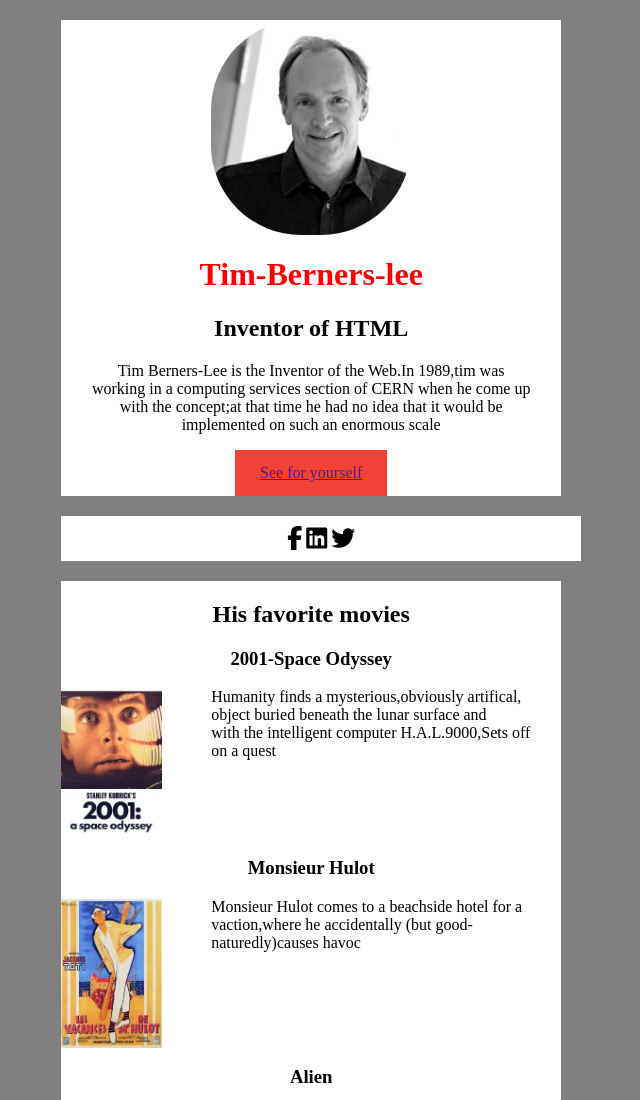
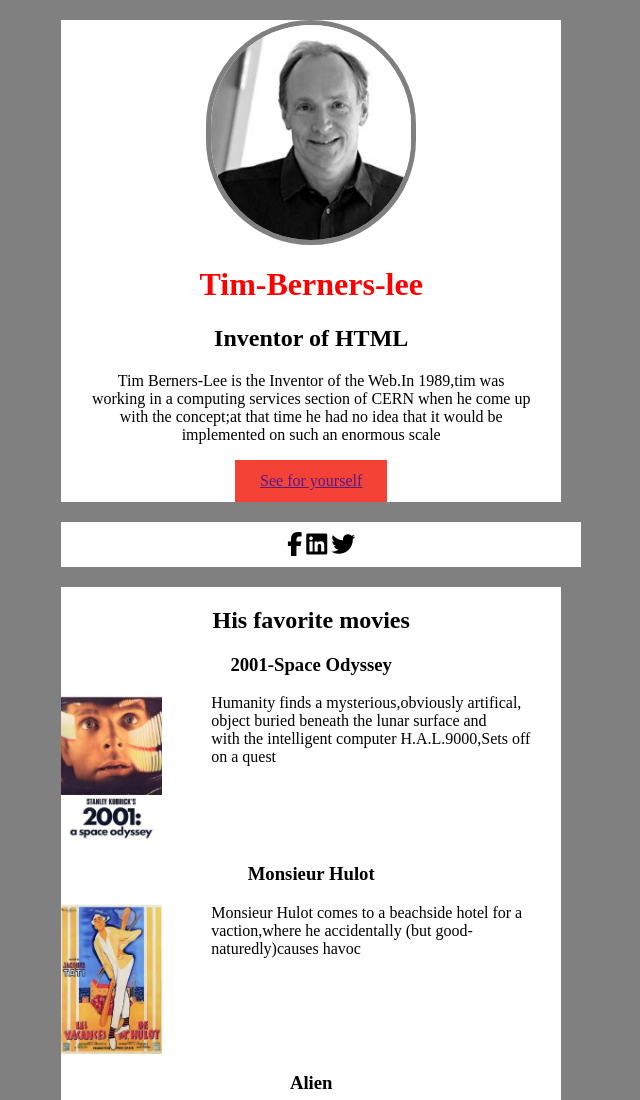
Before and after one commit to BhamaGuruswami/Tim-Berners-lee, a plain HTML site: page index.html in a window 1280 px wide. Shown: the top 1100 px of the page, without its empty margins (326-966 px from the left). Drawn offline with Linux system fonts and the light colour scheme.

Commit message:
git commit -m "first project"

```diff
--- a/style.css
+++ b/style.css
@@ -5,12 +5,13 @@ body{
 
 
  .img1 {
-    border-radius: 90px;
+    border-radius: 180px;
     width: 200px;
     height: auto;
     text-align: center;
     margin-left: auto;
     margin-right: auto;
+    border: 5px solid gray;
 
 }
 h1{
@@ -30,6 +31,7 @@ h1{
 .space {
     text-align: center;
 }
+
 .space1{
     text-align: justify;
 }
@@ -74,7 +76,7 @@ h1{
 .link{
     background-color: #f44336;
     color: white;
-    padding: 14px 25px;
+    padding: 12px 25px;
     text-align: center;
     text-decoration: none;
     display: inline-block;
```
